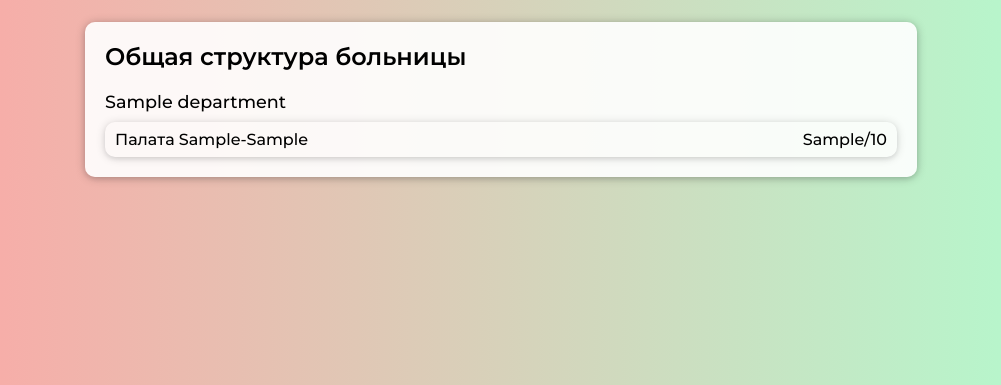
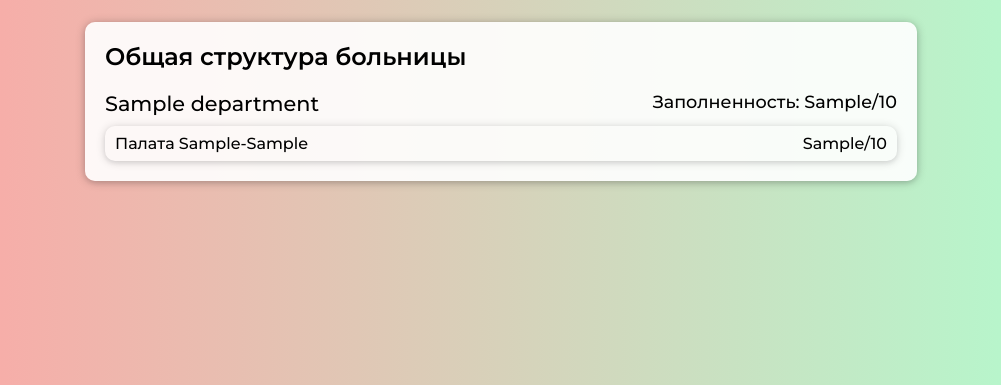
Before and after one commit to nupellot/Hospital, a Flask app: template ward/templates/all_wards.html in a window 1280 px wide. Shown: the part 50-435 px from the top of the page, without its empty margins (139-1140 px from the left). Run offline with Flask 2, Linux system fonts and the light colour scheme; the template is opened without the code that fills it: most values are stand-ins (such as "Sample title", 1, 10 or a date in 2020); parts of the project's set-up code (start-up, migrations or seed data) failed here and were passed over.

Commit message:
Обновил дизайн страницы общей структуры

```diff
--- a/ward/templates/all_wards.html
+++ b/ward/templates/all_wards.html
@@ -6,25 +6,35 @@
 
 <div class="title">Общая структура больницы</div>
 
+
+
+<div class="department-container">
 {% for department in departments %}
 
 <div class="department-block">
-    <div class="department-title">{{ department["department_name"] }}</div>
+    <div class="department-title">
+        <div class="department-name">{{ department["department_name"] }}</div>
+        <div class="department-occupancy">Заполненность: {{ department["department_occupancy"] }}/{{ department["department_capacity"] }}</div>
+
+    </div>
+
     {% for ward in department["wards"] %}
 
-        <div class="ward-block">
-            <div class="ward-number">
-                Палата {{ department["id_department"] }}-{{ ward["id_ward"] }}
-                {% if ward["wtype"] == "VIP" %} <div class="vip-badge">VIP</div> {% endif %}
-            </div>
-            <div class="warp-occupancy">
-                {{ ward["ward_occupancy"] }}/{{ ward["capacity"] }}
-            </div>
+    <a class="ward-block flowing" href="/ward/{{ department["id_department"] }}-{{ ward["id_ward"] }}">
+        <div class="ward-number">
+            Палата {{ department["id_department"] }}-{{ ward["id_ward"] }}
+            {% if ward["wtype"] == "VIP" %} <span class="vip-badge">VIP</span> {% endif %}
         </div>
+        <div class="warp-occupancy">
+            {{ ward["ward_occupancy"] }}/{{ ward["capacity"] }}
+        </div>
+    </a>
 
     {% endfor %}
 </div>
 
 {% endfor %}
+</div>
+
 
 {% endblock %}
```
